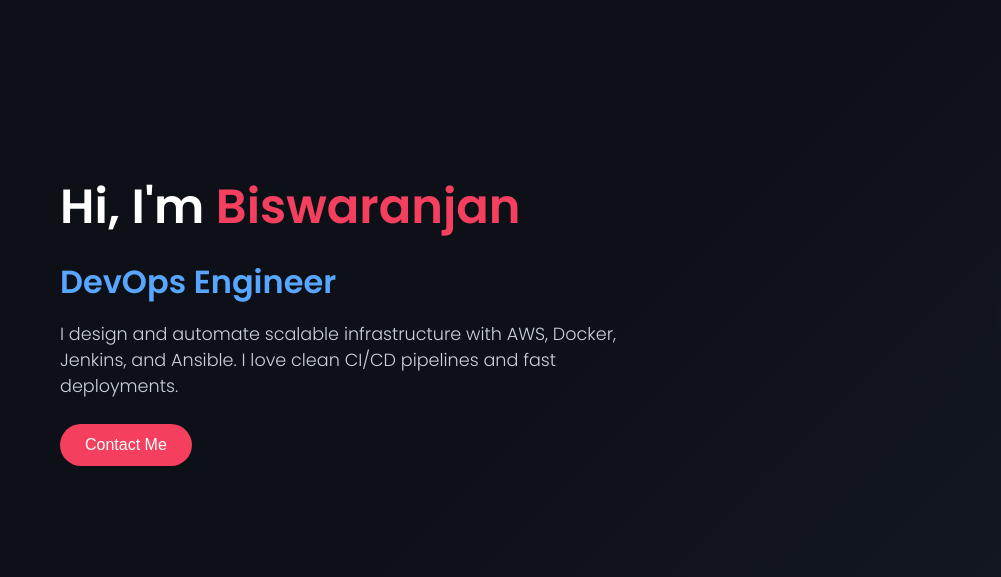
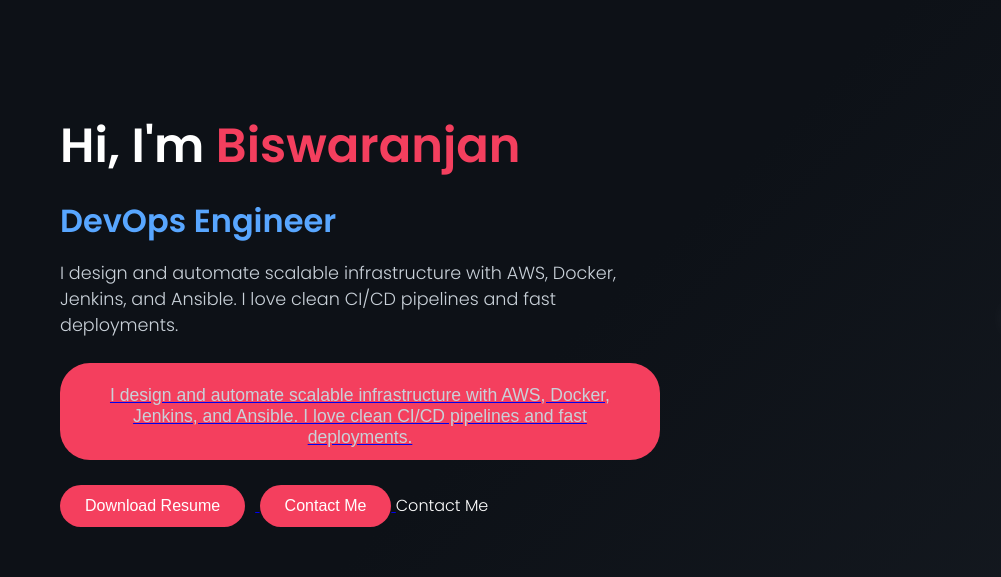
Before and after one commit to santosh8359/santosh8359.github.io, a plain HTML site: page index.html in a window 1280 px wide. Shown: the part 132-709 px from the top of the page, 0-1001 px from the left. Drawn offline with Linux system fonts and the light colour scheme.

```diff
--- a/index.html
+++ b/index.html
@@ -125,7 +125,16 @@
       <h2>Hi, I'm <span>Biswaranjan</span></h2>
       <h3>DevOps Engineer</h3>
       <p>I design and automate scalable infrastructure with AWS, Docker, Jenkins, and Ansible. I love clean CI/CD pipelines and fast deployments.</p>
-      <a href="mailto:santoshbal453218@gmail.com"><button class="btn">Contact Me</button></a>
+      <a href="mailto:santoshbal453218@gmail.com"><button class="btn"><p>I design and automate scalable infrastructure with AWS, Docker, Jenkins, and Ansible. I love clean CI/CD pipelines and fast deployments.</p>
+
+<a href="Biswaranjan-Bal-Resume.pdf" download>
+  <button class="btn" style="margin-right: 10px;">Download Resume</button>
+</a>
+
+<a href="mailto:santoshbal453218@gmail.com">
+  <button class="btn">Contact Me</button>
+</a>
+Contact Me</button></a>
     </div>
     <img src="IMG_20191012_082410_045.jpg" alt="Biswaranjan Profile Photo" />
   </section>
```
